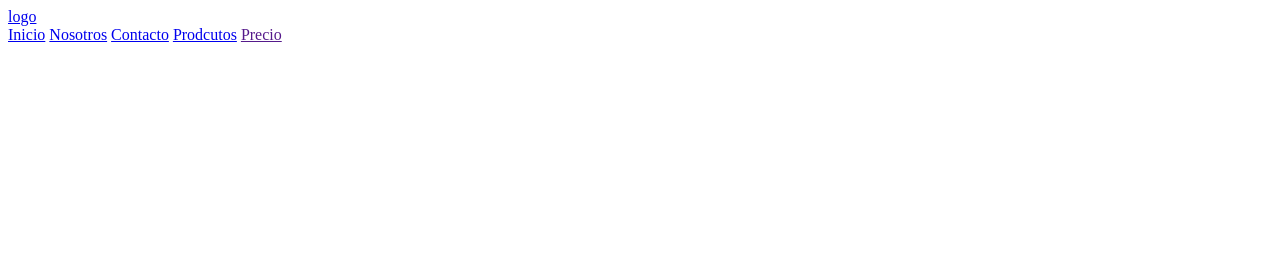
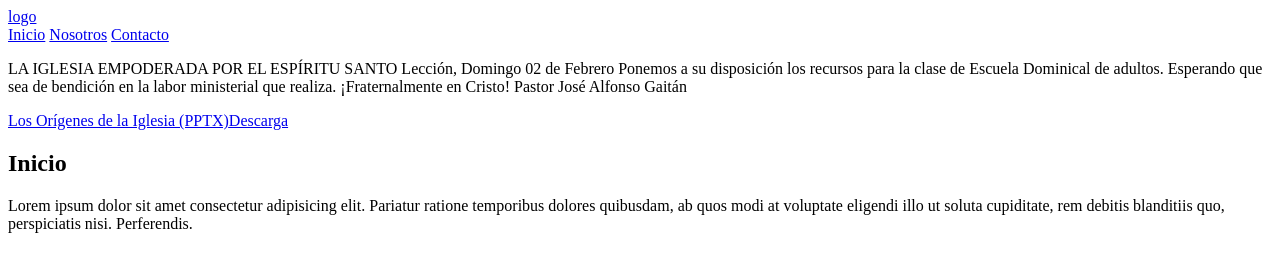
Before and after one commit to Strouh/Lecciones-biblicas, a plain HTML site: page index.html in a window 1280 px wide. Drawn offline with Linux system fonts and the light colour scheme.

Commit message:
Colocación de URL

```diff
--- a/index.html
+++ b/index.html
@@ -5,7 +5,7 @@
     <meta charset="UTF-8">
     <meta http-equiv="X-UA-Compatible" content="IE=edge">
     <meta name="viewport" content="width=device-width, initial.scale=1.0">
-    <link rel="stylesheet" content="width=device-width, initial-scale=1.0">
+    <link rel="stylesheet" href="https://cdnjs.cloudflare.com/ajax/libs/font-awesome/6.5.1/css/all.min.css">
     <title>Document</title>
     <title>Pagina Web Basica</title>
 
@@ -20,17 +20,38 @@
 
         </div>
 
-        <div class="navbar">
+        <nav class="navbar">
         <a href="#">Inicio</a>
         <a href="#">Nosotros</a>
         <a href="#">Contacto</a>
-        <a href="#">Prodcutos</a>
-        <a href="">Precio</a>
 
-        </div>
+        <p>
+            LA IGLESIA EMPODERADA POR EL ESPÍRITU SANTO
+            Lección, Domingo 02 de Febrero
+            Ponemos a su disposición los recursos para la clase de Escuela Dominical de adultos. Esperando que sea de bendición en la labor ministerial que realiza.
+            ¡Fraternalmente en Cristo!
+            Pastor José Alfonso Gaitán
+
+        </p>
+
+        <div class="wp-block-file"><a id="wp-block-file--media-4fc35803-a736-428f-910f-8d4a28780549" href="https://docs.google.com/presentation/d/e/2PACX-1vQibxsV4Z26Do_cwkgOHVuVQN9sWnBNb2n84hw3_I8v8RpSBXqQPJSOxcKQfE20cA/pub?start=false&loop=false&delayms=3000">Los Orígenes de la Iglesia (PPTX)</a><a href="https://docs.google.com/presentation/d/e/2PACX-1vQibxsV4Z26Do_cwkgOHVuVQN9sWnBNb2n84hw3_I8v8RpSBXqQPJSOxcKQfE20cA/pub?start=false&loop=false&delayms=3000" class="wp-block-file__button wp-element-button" download="" aria-describedby="wp-block-file--media-4fc35803-a736-428f-910f-8d4a28780549">Descarga</a></div>
+
+
+        </nav>
 
 
     </div>
+
+
+    <header class="content header">
+
+        <h2 class="title">Inicio</h2>
+        <p>
+            Lorem ipsum dolor sit amet consectetur adipisicing elit.
+            Pariatur ratione temporibus dolores quibusdam, ab quos modi at voluptate
+            eligendi illo ut soluta cupiditate, rem debitis blanditiis quo, perspiciatis nisi. Perferendis.
+        </p>
+    </header>
 
 
 </body>
```
